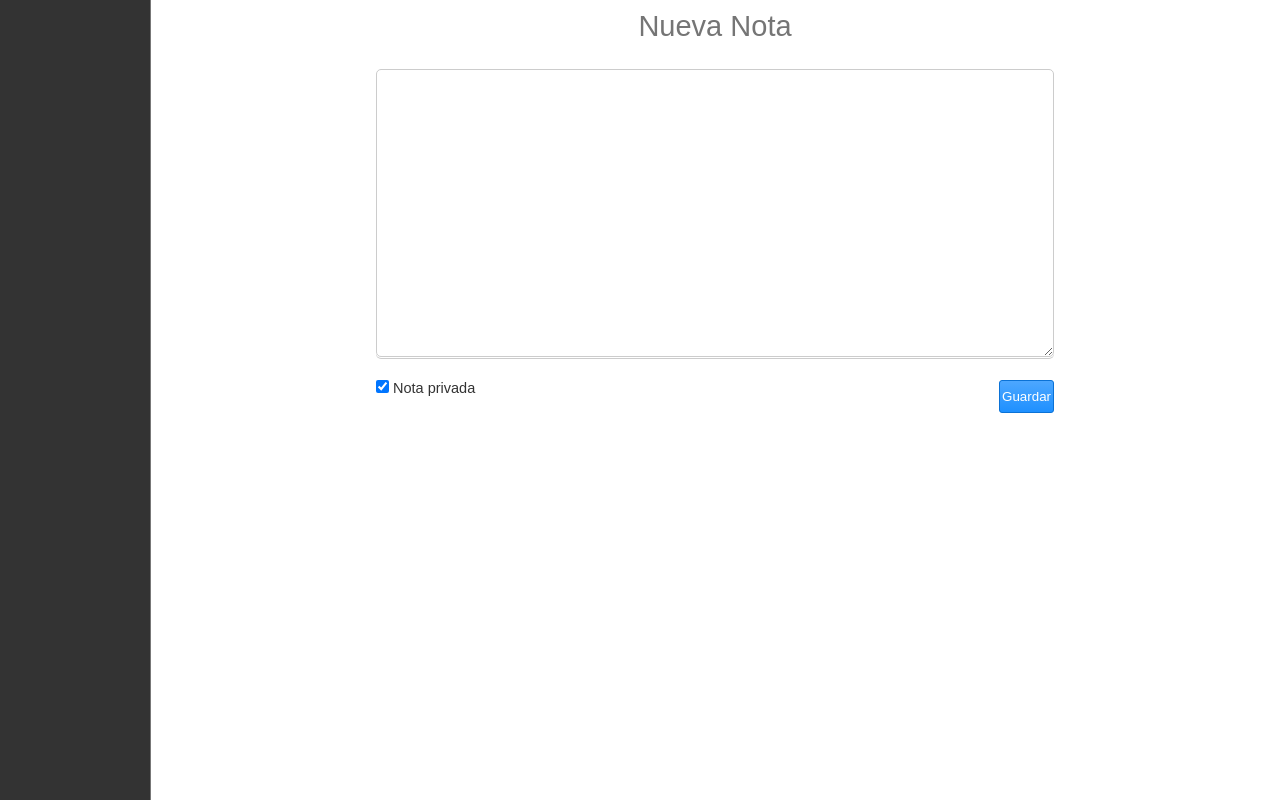
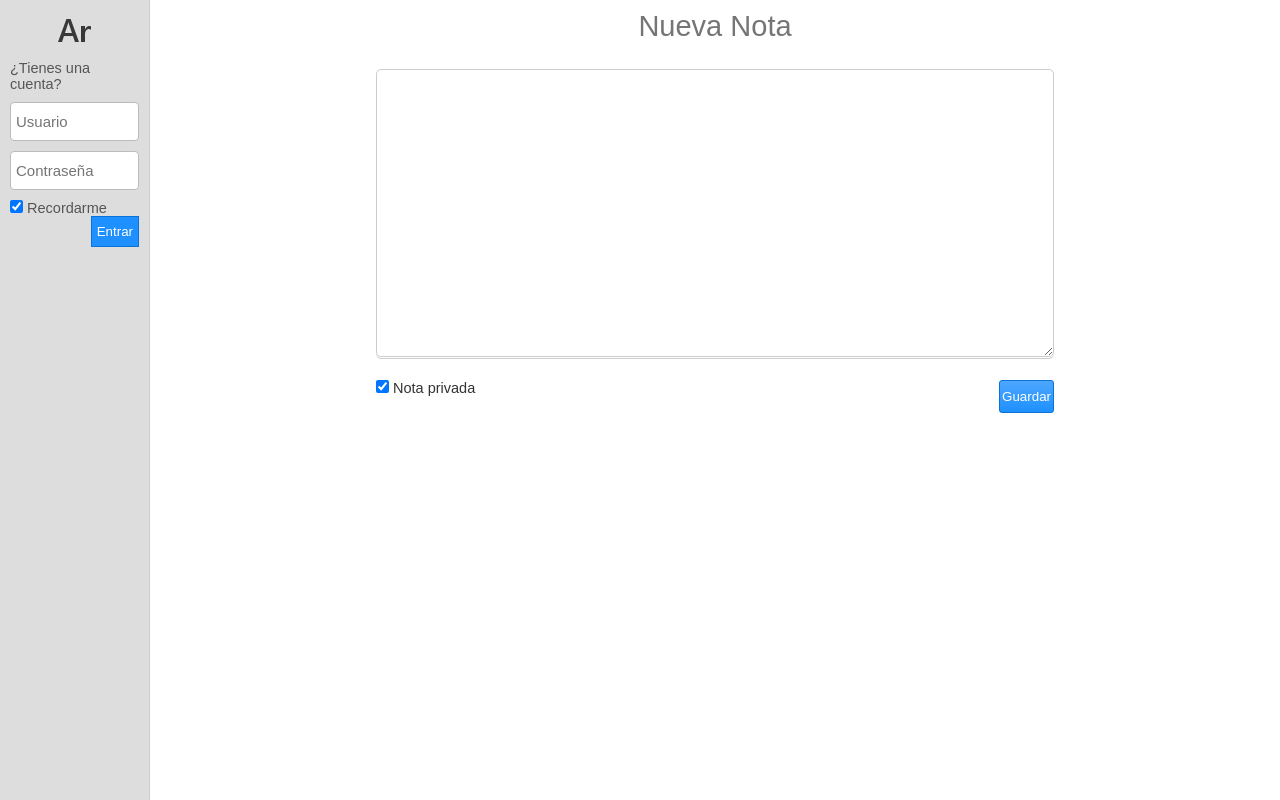
Before and after one commit to hernanrz/argon, a PHP site: page / in a window 1280 px wide. Run offline with PHP 8.4, Linux system fonts and the light colour scheme.

Commit message:
Increased sidebar width, added login form

```diff
--- a/src/css/responsive.css
+++ b/src/css/responsive.css
@@ -33,3 +33,9 @@
 	}
 
 }
+
+@media screen and (min-device-width:1000px) {
+	#sidebar {
+		width: 225px;
+	}
+}
--- a/src/css/style.css
+++ b/src/css/style.css
@@ -162,6 +162,49 @@ a:hover {
 	left: 0;
 	height: 100%;
 	width: 150px;
-	background: #333;
-	border-right: 1px solid #777;
+	background: #ddd;
+	border-right: 1px solid #ccc;
+	color: #555;
+	box-sizing: border-box;
+	padding: 4px 10px;
 }
+
+#sidebar input[type="text"], #sidebar input[type="password"] {
+	box-sizing: border-box;
+	display: block;
+	font-size: 15px;
+	width: 100%;
+	padding: 10px 5px;
+	margin: 10px auto;
+	border-radius: 4px;
+	border: 1px solid #bbb;
+	font-family: Arial, Helvetica, sans-serif;
+}
+
+#sidebar input:focus {
+	border-color: #0B72D6;
+}
+
+#logo {
+	margin: 15px auto;
+	opacity: 0.75;
+}
+
+.btn {
+	cursor: pointer;
+	padding: 7px 5px;
+	border: none;
+	border-radius: 0;
+	background-color: #1E90FF;
+	color: #fff;
+	border: 1px solid #0B72D6;
+	position: relative;
+}
+
+.btn:hover {
+	box-shadow: inset 0px 0px 3px #0B72D6;
+}
+
+.btn:active {
+	border-color: rgba(0,0,0,0.5);
+}
--- /dev/null
+++ b/src/css/utils.css
@@ -0,0 +1,14 @@
+/**
+*	Useful css classes
+*/
+.text-center {
+	text-align: center;
+}
+
+.f-left {
+	float: left;
+}
+
+.f-right {
+	float: right;
+}
--- a/src/index.php
+++ b/src/index.php
@@ -15,6 +15,7 @@
 		<link href="css/style.css" rel="stylesheet" />
 		<link href="css/icons.css" rel="stylesheet" />
 		<link href="css/responsive.css" rel="stylesheet" />
+		<link href="css/utils.css" rel="stylesheet" />
 	    <!-- <script src="https://ajax.googleapis.com/ajax/libs/jquery/1.11.3/jquery.min.js"></script> -->
 		<script src="js/jquery.min.js"></script>
 		<script src="js/app.js" type="text/javascript"></script>
--- a/src/templates/note_editor.php
+++ b/src/templates/note_editor.php
@@ -13,6 +13,16 @@ if(isset($note) && isset($_GET["key"])) {
 }
 ?>
 <div id="sidebar">
+	<div id="logo" class="text-center">
+		<i class="icon argon"></i>
+	</div>
+
+	<p>¿Tienes una cuenta?</p>
+	<input type="text" placeholder="Usuario" />
+	<input type="password" placeholder="Contraseña" />
+	<input type="checkbox" id="remember-box" checked="checked" /> <label for="remember-box"> Recordarme</label>
+
+	<button class="btn f-right">Entrar</button>
 </div>
 <div class="page-block">
 	<input value="<?= (isset($note) ? $note->title : "") ?>" placeholder="Nueva Nota" type="text" id="title" class="input"/>
```
